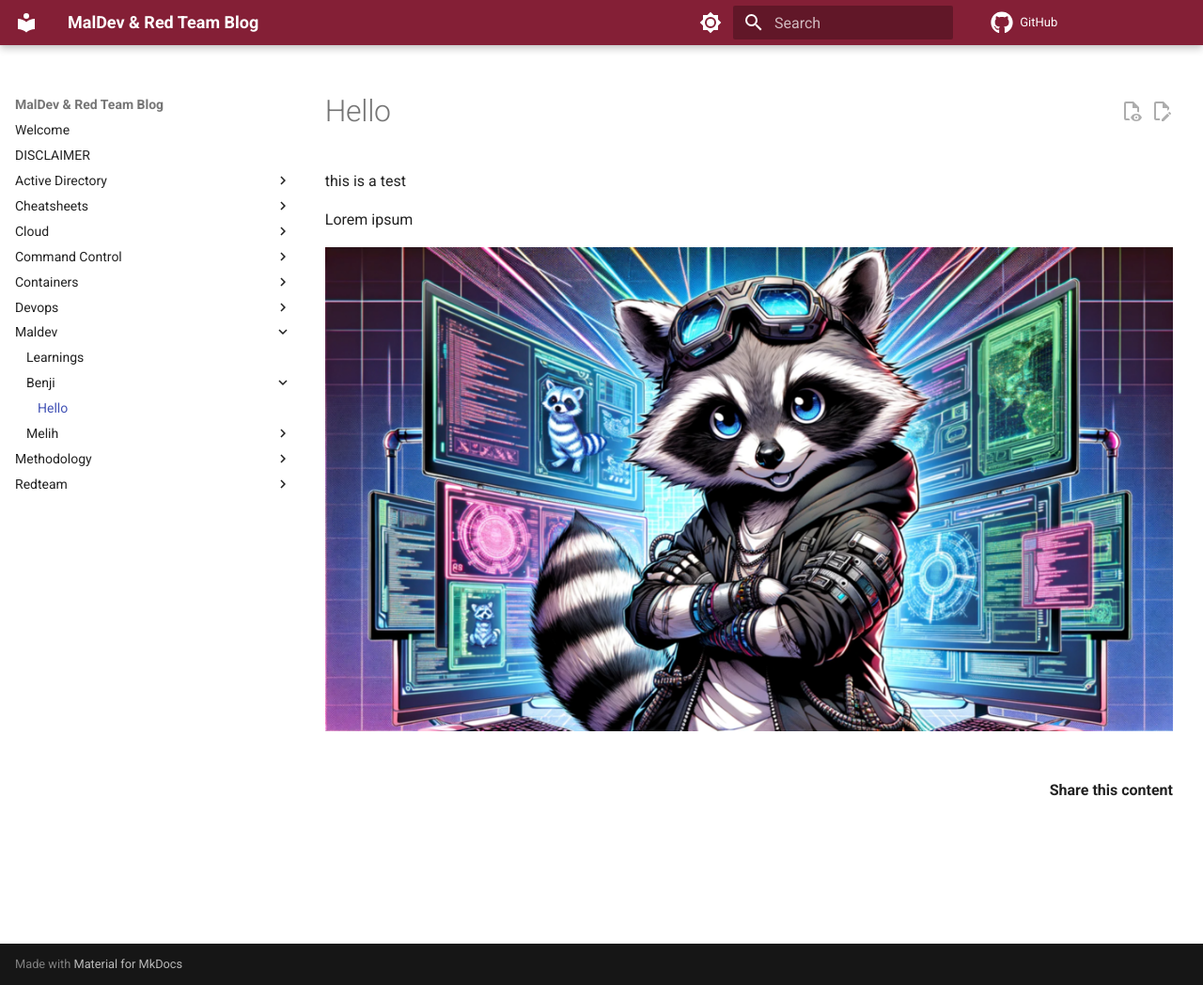
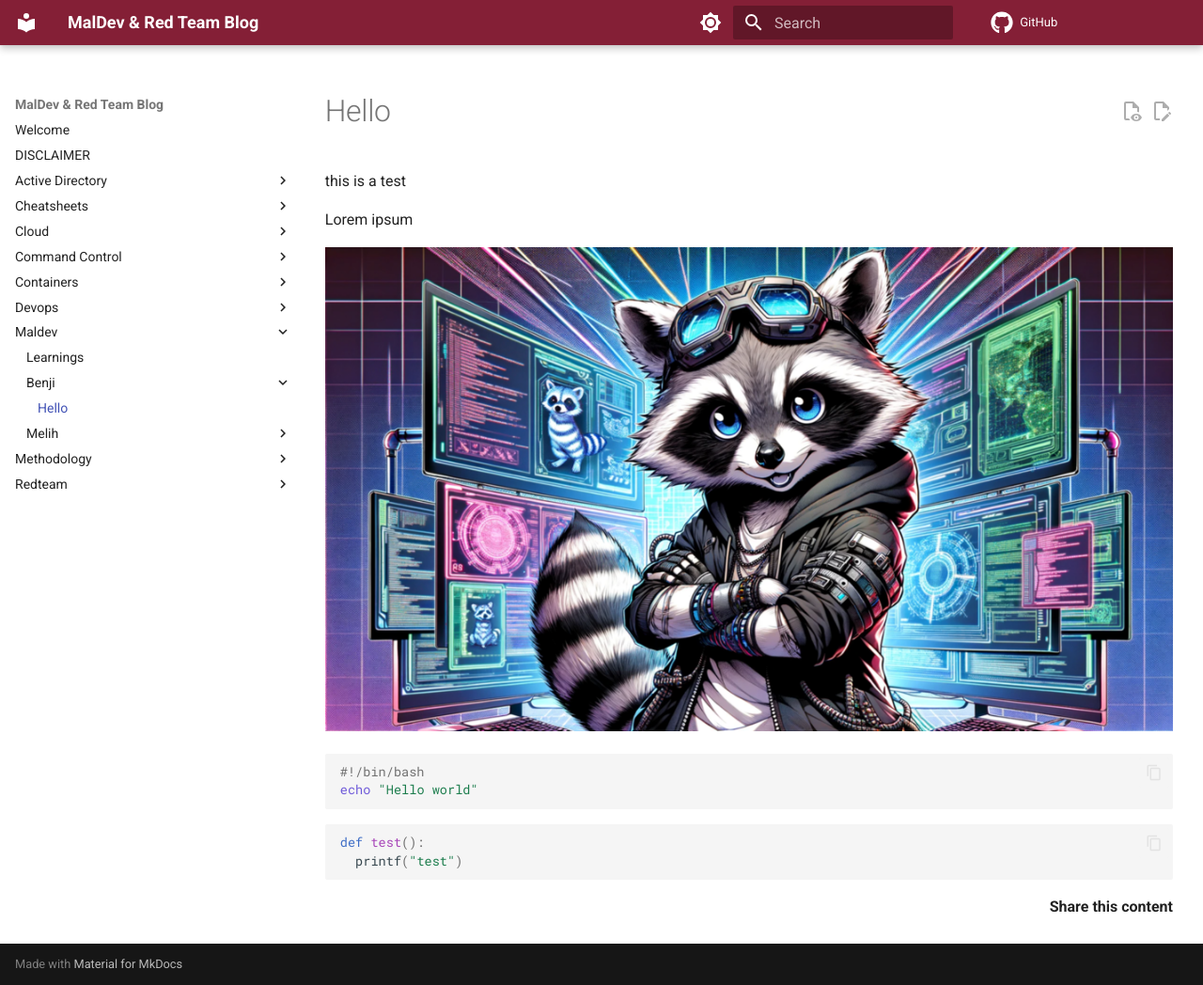
Before and after one commit to Team-Recon-Black-Ops/maldev-blog, an MkDocs documentation site: the page built from docs/maldev/Benji/site1.md, in a window 1280 px wide and 1048 px high. Shown: the whole window at 94% size. Built offline with MkDocs 1.6.1 and Material for MkDocs 9.7.7, drawn with Linux system fonts in a browser that asks for light colours; comment, search, counter and statistics services are not loaded.

Commit message:
Update site1.md

````diff
--- a/docs/maldev/Benji/site1.md
+++ b/docs/maldev/Benji/site1.md
@@ -5,4 +5,13 @@ this is a test
 Lorem ipsum
 
 ![](https://raw.githubusercontent.com/Team-Recon-Black-Ops/maldev-blog/master/assets/banner.png)
-![](./assets/banner.png)
+
+```bash
+#!/bin/bash
+echo "Hello world"
+```
+
+```python
+def test():
+  printf("test")
+```
````
